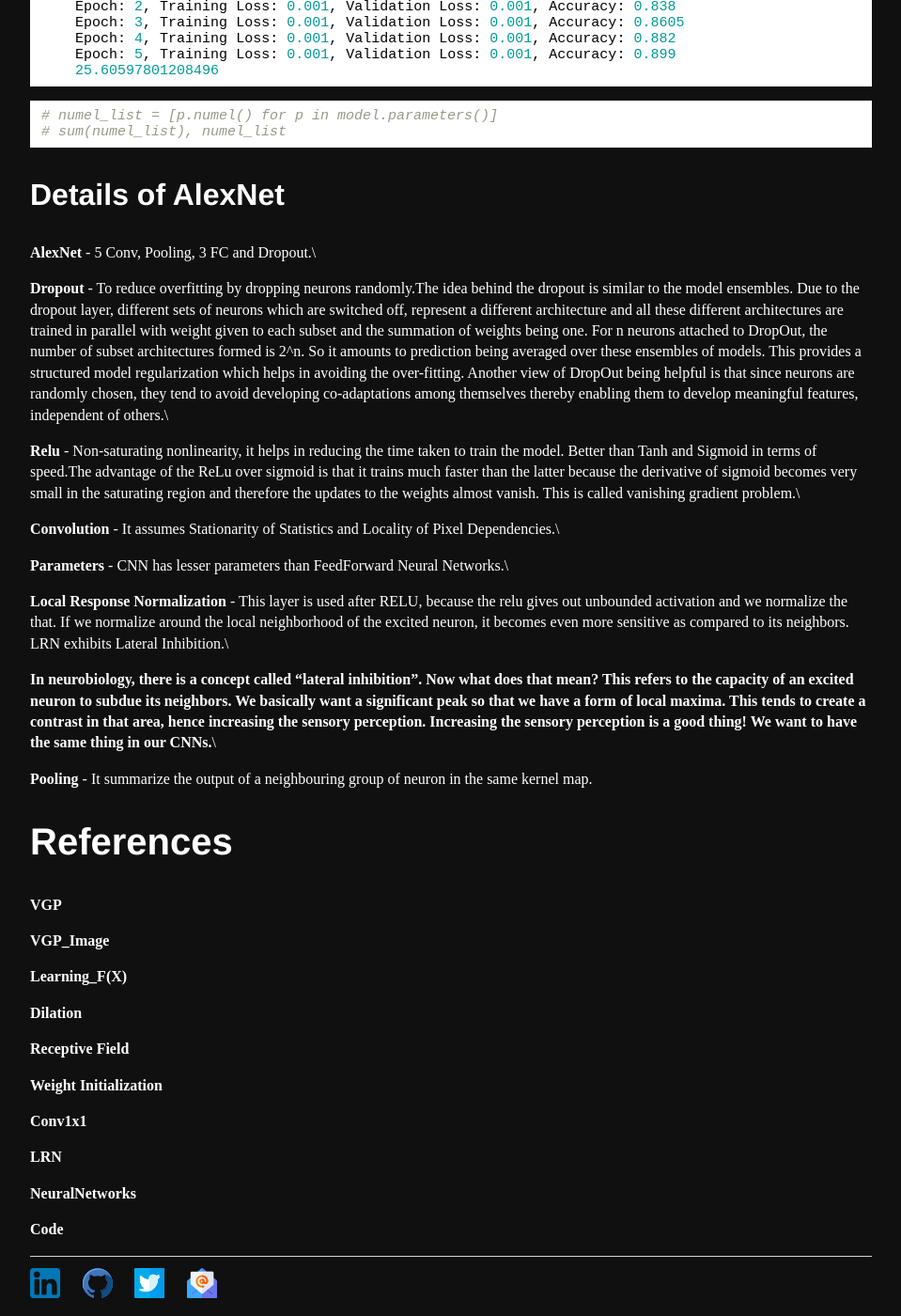
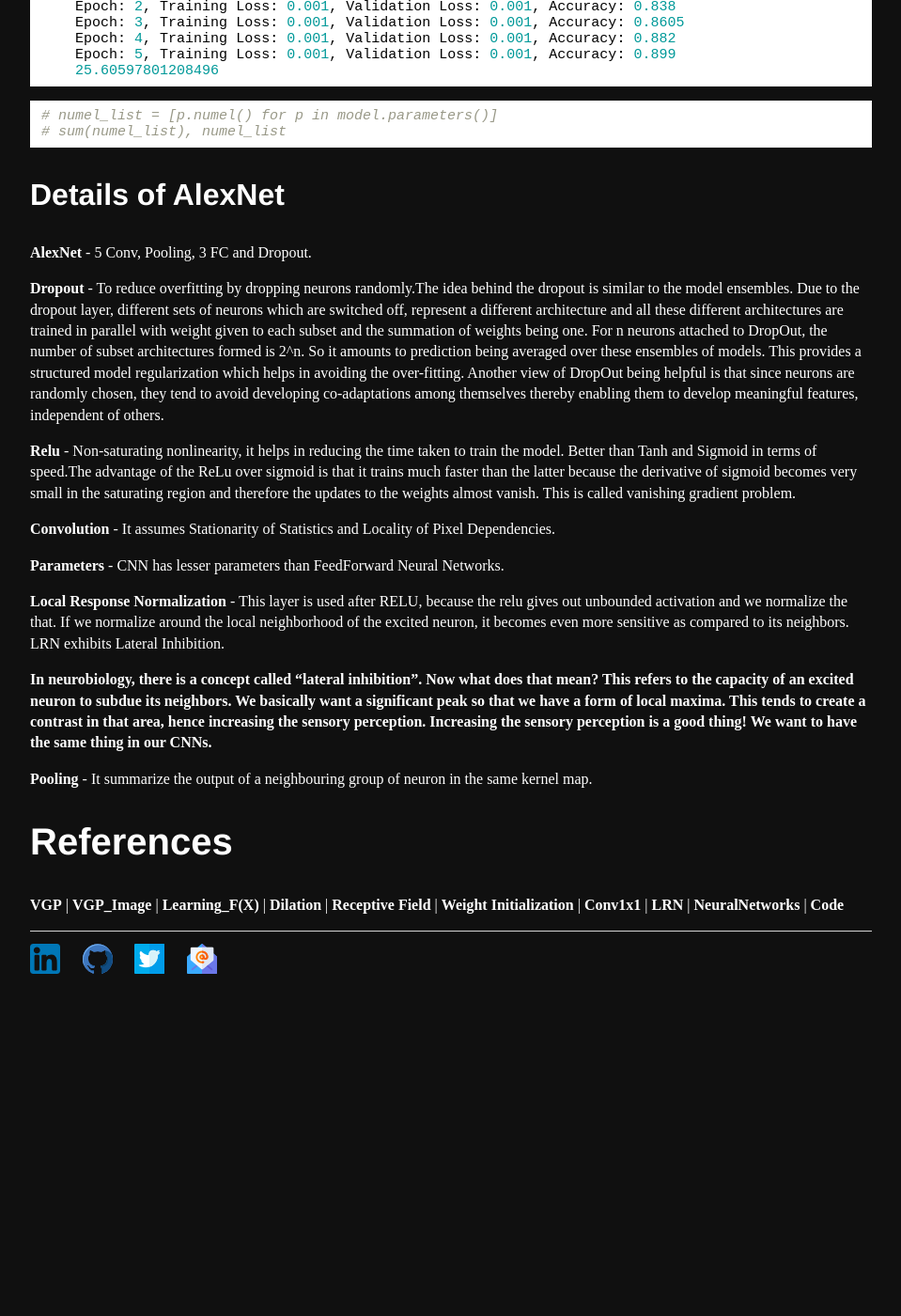
Before and after one commit to Mayurji/mayurji.github.io, a Jekyll site: the page built from _notebooks/2020-10-06-Resnet.md, in a window 1280 px wide and 1400 px high, scrolled down 10802 px. Shown: the whole window at 94% size, without its empty margins (160-1119 px from the left). Built offline with Jekyll 4.4.1, drawn with Linux system fonts in a browser that asks for light colours; after the commit the page ends 11901 px from its top, so only the background shows below that.

```diff
--- a/_notebooks/2020-10-06-Resnet.md
+++ b/_notebooks/2020-10-06-Resnet.md
@@ -539,40 +539,21 @@ print(end-start)
 
 ### **Details of AlexNet**
 
-**AlexNet** - 5 Conv, Pooling, 3 FC and Dropout.\
+**AlexNet** - 5 Conv, Pooling, 3 FC and Dropout.
 
-**Dropout** - To reduce overfitting by dropping neurons randomly.The idea behind the dropout is similar to the model ensembles. Due to the dropout layer, different sets of neurons which are switched off, represent a different architecture and all these different architectures are trained in parallel with weight given to each subset and the summation of weights being one. For n neurons attached to DropOut, the number of subset architectures formed is 2^n. So it amounts to prediction being averaged over these ensembles of models. This provides a structured model regularization which helps in avoiding the over-fitting. Another view of DropOut being helpful is that since neurons are randomly chosen, they tend to avoid developing co-adaptations among themselves thereby enabling them to develop meaningful features, independent of others.\
+**Dropout** - To reduce overfitting by dropping neurons randomly.The idea behind the dropout is similar to the model ensembles. Due to the dropout layer, different sets of neurons which are switched off, represent a different architecture and all these different architectures are trained in parallel with weight given to each subset and the summation of weights being one. For n neurons attached to DropOut, the number of subset architectures formed is 2^n. So it amounts to prediction being averaged over these ensembles of models. This provides a structured model regularization which helps in avoiding the over-fitting. Another view of DropOut being helpful is that since neurons are randomly chosen, they tend to avoid developing co-adaptations among themselves thereby enabling them to develop meaningful features, independent of others.
 
-**Relu** - Non-saturating nonlinearity, it helps in reducing the time taken to train the model. Better than Tanh and Sigmoid in terms of speed.The advantage of the ReLu over sigmoid is that it trains much faster than the latter because the derivative of sigmoid becomes very small in the saturating region and therefore the updates to the weights almost vanish. This is called vanishing gradient problem.\
+**Relu** - Non-saturating nonlinearity, it helps in reducing the time taken to train the model. Better than Tanh and Sigmoid in terms of speed.The advantage of the ReLu over sigmoid is that it trains much faster than the latter because the derivative of sigmoid becomes very small in the saturating region and therefore the updates to the weights almost vanish. This is called vanishing gradient problem.
 
-**Convolution** - It assumes Stationarity of Statistics and Locality of Pixel Dependencies.\
+**Convolution** - It assumes Stationarity of Statistics and Locality of Pixel Dependencies.
 
-**Parameters** - CNN has lesser parameters than FeedForward Neural Networks.\
+**Parameters** - CNN has lesser parameters than FeedForward Neural Networks.
 
-**Local Response Normalization** - This layer is used after RELU, because the relu gives out unbounded activation and  we normalize the that.  If we normalize around the local neighborhood of the excited neuron, it becomes even more sensitive as compared to its neighbors. LRN exhibits Lateral Inhibition.\
+**Local Response Normalization** - This layer is used after RELU, because the relu gives out unbounded activation and  we normalize the that.  If we normalize around the local neighborhood of the excited neuron, it becomes even more sensitive as compared to its neighbors. LRN exhibits Lateral Inhibition.
 
-**In neurobiology, there is a concept called “lateral inhibition”. Now what does that mean? This refers to the capacity of an excited neuron to subdue its neighbors. We basically want a significant peak so that we have a form of local maxima. This tends to create a contrast in that area, hence increasing the sensory perception. Increasing the sensory perception is a good thing! We want to have the same thing in our CNNs.**\
+**In neurobiology, there is a concept called “lateral inhibition”. Now what does that mean? This refers to the capacity of an excited neuron to subdue its neighbors. We basically want a significant peak so that we have a form of local maxima. This tends to create a contrast in that area, hence increasing the sensory perception. Increasing the sensory perception is a good thing! We want to have the same thing in our CNNs.**
 
 **Pooling** - It summarize the output of a neighbouring group of neuron in the same kernel map.
 
 ## **References**
-
-   [**VGP**](https://en.wikipedia.org/wiki/Vanishing_gradient_problem)
-
-   [**VGP_Image**](https://cv-tricks.com/keras/understand-implement-resnets/)
-
-   [**Learning_F(X)**](https://shuzhanfan.github.io/2018/11/ResNet/)
-
-   [**Dilation**](https://erogol.com/dilated-convolution/)
-
-   [**Receptive Field**](https://medium.com/mlreview/a-guide-to-receptive-field-arithmetic-for-convolutional-neural-networks-e0f514068807)
-
-   [**Weight Initialization**](https://towardsdatascience.com/weight-initialization-in-neural-networks-a-journey-from-the-basics-to-kaiming-954fb9b47c79)
-
-   [**Conv1x1**](https://machinelearningmastery.com/introduction-to-1x1-convolutions-to-reduce-the-complexity-of-convolutional-neural-networks/)
-
-   [**LRN**](https://prateekvjoshi.com/2016/04/05/what-is-local-response-normalization-in-convolutional-neural-networks/)
-
-   [**NeuralNetworks**](https://cv-tricks.com/cnn/understand-resnet-alexnet-vgg-inception/)
-
-   [**Code**](https://github.com/pytorch/vision/blob/master/torchvision/models/resnet.py)
+[**VGP**](https://en.wikipedia.org/wiki/Vanishing_gradient_problem) | [**VGP_Image**](https://cv-tricks.com/keras/understand-implement-resnets/) | [**Learning_F(X)**](https://shuzhanfan.github.io/2018/11/ResNet/) | [**Dilation**](https://erogol.com/dilated-convolution/) | [**Receptive Field**](https://medium.com/mlreview/a-guide-to-receptive-field-arithmetic-for-convolutional-neural-networks-e0f514068807) | [**Weight Initialization**](https://towardsdatascience.com/weight-initialization-in-neural-networks-a-journey-from-the-basics-to-kaiming-954fb9b47c79) | [**Conv1x1**](https://machinelearningmastery.com/introduction-to-1x1-convolutions-to-reduce-the-complexity-of-convolutional-neural-networks/) | [**LRN**](https://prateekvjoshi.com/2016/04/05/what-is-local-response-normalization-in-convolutional-neural-networks/) | [**NeuralNetworks**](https://cv-tricks.com/cnn/understand-resnet-alexnet-vgg-inception/) | [**Code**](https://github.com/pytorch/vision/blob/master/torchvision/models/resnet.py)
```
